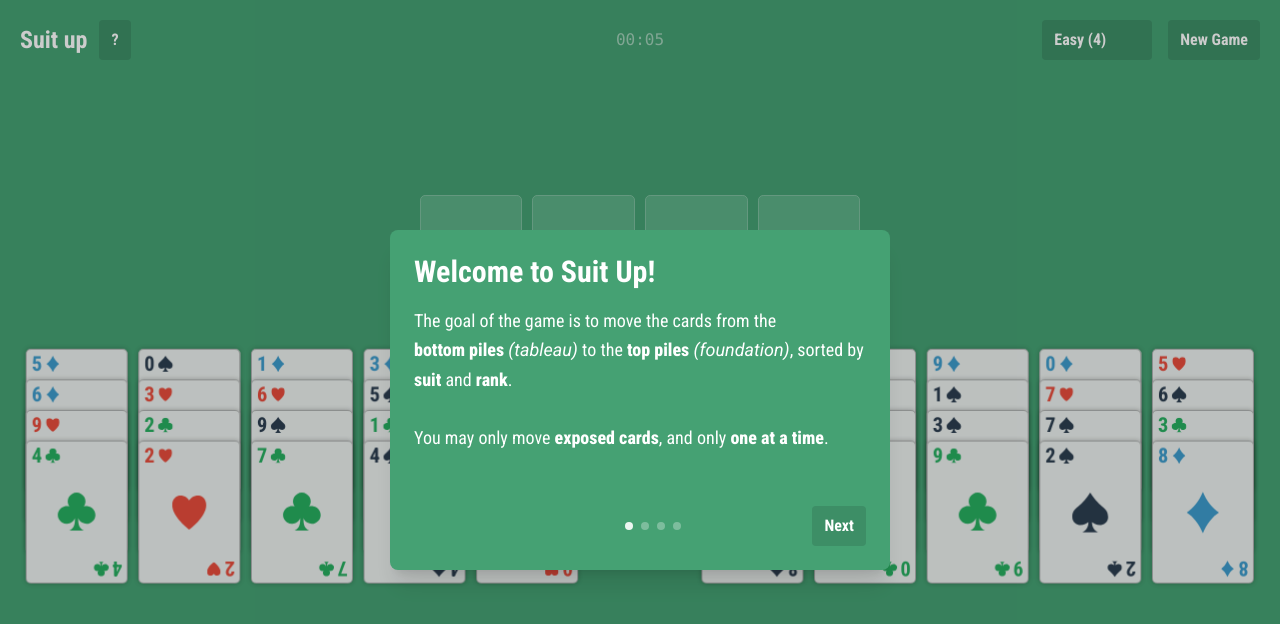
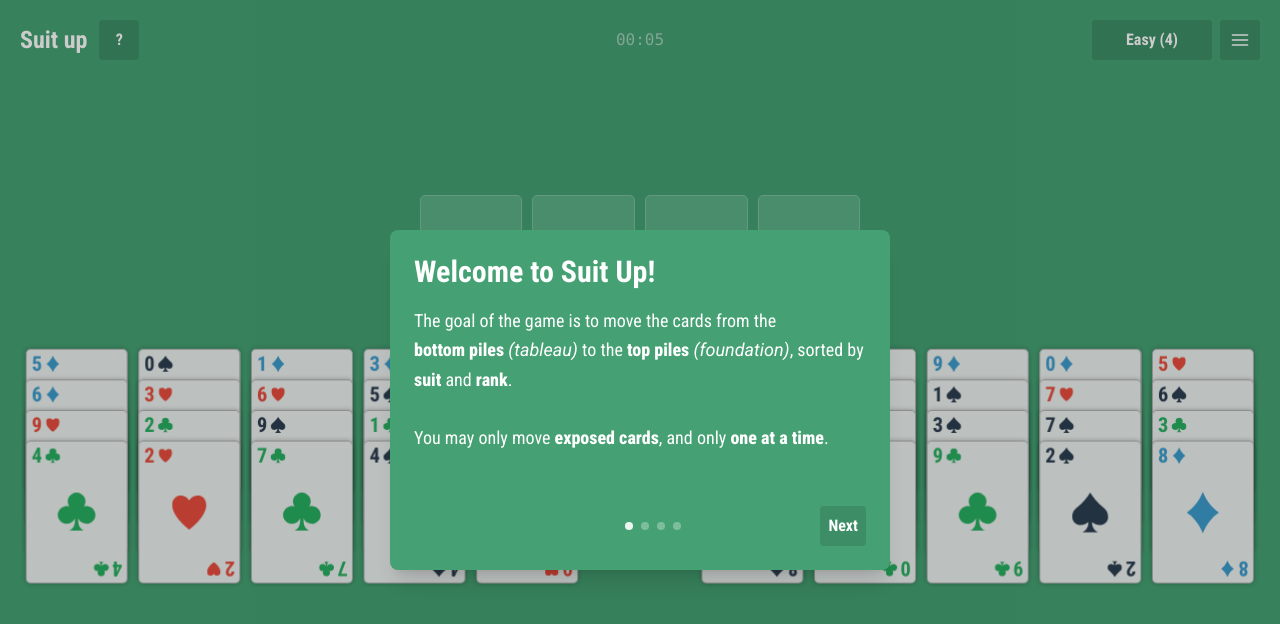
Before and after one commit to dwhiffing/suit-up-solitaire, a React (Vite) app: page / in a window 1280 px wide. Shown: the top 624 px of the page. Built offline with nearby package versions, Linux system fonts and the light colour scheme.

Commit message:
Adds dropdown component

```diff
--- /dev/null
+++ b/src/components/Dropdown.tsx
@@ -0,0 +1,66 @@
+import { type ReactNode, useEffect, useRef, useState } from 'react'
+
+export function Dropdown({
+  className,
+  label,
+  items,
+}: {
+  className?: string
+  label: ReactNode
+  items: { label: ReactNode; onClick: () => void; active?: boolean }[]
+}) {
+  const [open, setOpen] = useState(false)
+  const ref = useRef<HTMLDivElement>(null)
+
+  useEffect(() => {
+    if (!open) return
+    function handleClickOutside(e: MouseEvent) {
+      if (ref.current && !ref.current.contains(e.target as Node)) {
+        setOpen(false)
+      }
+    }
+    document.addEventListener('mousedown', handleClickOutside)
+    return () => document.removeEventListener('mousedown', handleClickOutside)
+  }, [open])
+
+  return (
+    <div className={`relative ${className}`} ref={ref}>
+      <button className="w-full h-10" onClick={() => setOpen(!open)}>
+        {label}
+      </button>
+
+      {/* Touch devices: invisible select overlay opens native picker */}
+      <select
+        className="absolute inset-0 opacity-0 hidden touch:block"
+        value=""
+        onChange={(e) => {
+          items[Number(e.target.value)].onClick()
+          e.target.value = ''
+        }}>
+        <option value="" disabled hidden />
+        {items.map((item, i) => (
+          <option key={i} value={i}>
+            {item.label}
+          </option>
+        ))}
+      </select>
+
+      {/* Desktop: custom dropdown */}
+      {open && (
+        <div className="absolute right-0 top-full mt-2 bg-on-surface rounded shadow-lg min-w-full overflow-hidden">
+          {items.map((item, i) => (
+            <button
+              key={i}
+              className={`w-full px-4 py-2 hover:bg-on-surface-active whitespace-nowrap rounded-none text-right ${item.active ? 'bg-on-surface-active' : 'bg-transparent '}`}
+              onClick={() => {
+                setOpen(false)
+                item.onClick()
+              }}>
+              {item.label}
+            </button>
+          ))}
+        </div>
+      )}
+    </div>
+  )
+}
--- a/src/components/Header.tsx
+++ b/src/components/Header.tsx
@@ -1,4 +1,6 @@
 import { DEV_MODE, DIFFICULTIES } from '../utils/constants'
+import { Dropdown } from './Dropdown'
+import { HamburgerSVG } from './svg'
 import { Timer } from './Timer'
 
 export function Header({
@@ -14,6 +16,8 @@ export function Header({
   onAutoComplete: () => void
   onOpenInstructions: () => void
 }) {
+  const currentDifficulty = DIFFICULTIES[suitCount as keyof typeof DIFFICULTIES]
+
   return (
     <div className="flex justify-between items-center text-white p-3 lg:p-5 relative z-header pointer-events-none">
       <div className="flex-1 flex items-center gap-3 pointer-events-auto">
@@ -29,21 +33,26 @@ export function Header({
         <Timer />
       </div>
 
-      <div className="flex-1 flex items-center justify-end gap-4 pointer-events-auto">
-        <select
-          value={suitCount}
-          onChange={(e) => onSuitCountChange(Number(e.target.value))}>
-          {Object.entries(DIFFICULTIES).map(([suits, label]) => (
-            <option key={suits} value={suits} className="bg-option-bg">
-              {label} ({suits})
-            </option>
-          ))}
-        </select>
+      <div className="flex-1 flex items-center justify-end gap-2 pointer-events-auto">
+        <Dropdown
+          className="w-30"
+          label={
+            <>
+              {currentDifficulty} ({suitCount})
+            </>
+          }
+          items={Object.entries(DIFFICULTIES).map(([suits, label]) => ({
+            label: `${label} (${suits})`,
+            onClick: () => onSuitCountChange(Number(suits)),
+            active: Number(suits) === suitCount,
+          }))}
+        />
 
-        <button onClick={onReset}>
-          <div className="md:hidden">+</div>
-          <div className="hidden md:flex">New Game</div>
-        </button>
+        <Dropdown
+          className="w-10"
+          label={<HamburgerSVG />}
+          items={[{ label: 'New Game', onClick: onReset }]}
+        />
       </div>
     </div>
   )
--- a/src/components/svg.tsx
+++ b/src/components/svg.tsx
@@ -139,3 +139,20 @@ export const CardBackSVG = React.memo(() => (
     <path d="M300.407 539.156C293.101 545.39 292.362 545.593 281.144 543.088C282.493 542.203 284.04 541.516 285.162 540.402C295.854 529.782 306.474 519.09 317.503 508.029C318.976 516.266 318.806 523.217 311.913 528.356C313.785 527.976 315.656 527.596 317.814 527.158C317.814 529.463 317.814 531.424 317.814 533.385C317.514 533.111 317.214 532.838 316.914 532.564C313.776 536.105 310.91 539.955 307.382 543.052C305.747 544.488 302.826 544.459 299.853 545.267C300.401 542.885 300.695 541.608 301.208 539.845C301.45 538.97 301.475 538.579 301.499 538.189C301.135 538.511 300.771 538.834 300.407 539.156Z" />
   </svg>
 ))
+
+export const HamburgerSVG = () => (
+  <svg
+    xmlns="http://www.w3.org/2000/svg"
+    width="20"
+    height="20"
+    viewBox="0 0 24 24"
+    fill="none"
+    stroke="currentColor"
+    strokeWidth="2"
+    strokeLinecap="round"
+    strokeLinejoin="round">
+    <line x1="3" y1="6" x2="21" y2="6" />
+    <line x1="3" y1="12" x2="21" y2="12" />
+    <line x1="3" y1="18" x2="21" y2="18" />
+  </svg>
+)
--- a/src/index.css
+++ b/src/index.css
@@ -1,4 +1,6 @@
 @import "tailwindcss";
+
+@custom-variant touch (@media (pointer: coarse));
 
 @theme {
   --color-surface: #45a173;
@@ -73,12 +75,13 @@
     font-style: italic;
   }
   button {
-    @apply px-3 py-2 rounded bg-on-surface hover:bg-on-surface-active transition-colors font-bold;
+    @apply flex justify-center items-center px-2 py-2 min-w-10 rounded bg-on-surface hover:bg-on-surface-active transition-colors font-bold cursor-pointer;
   }
 
   select {
-    @apply px-3 py-2 rounded bg-on-surface cursor-pointer transition-colors font-bold appearance-none;
+    @apply px-3 py-2 rounded bg-on-surface cursor-pointer transition-colors font-bold appearance-none outline-none;
   }
+
   .card,
   .pile {
     width: var(--base-size);
```
